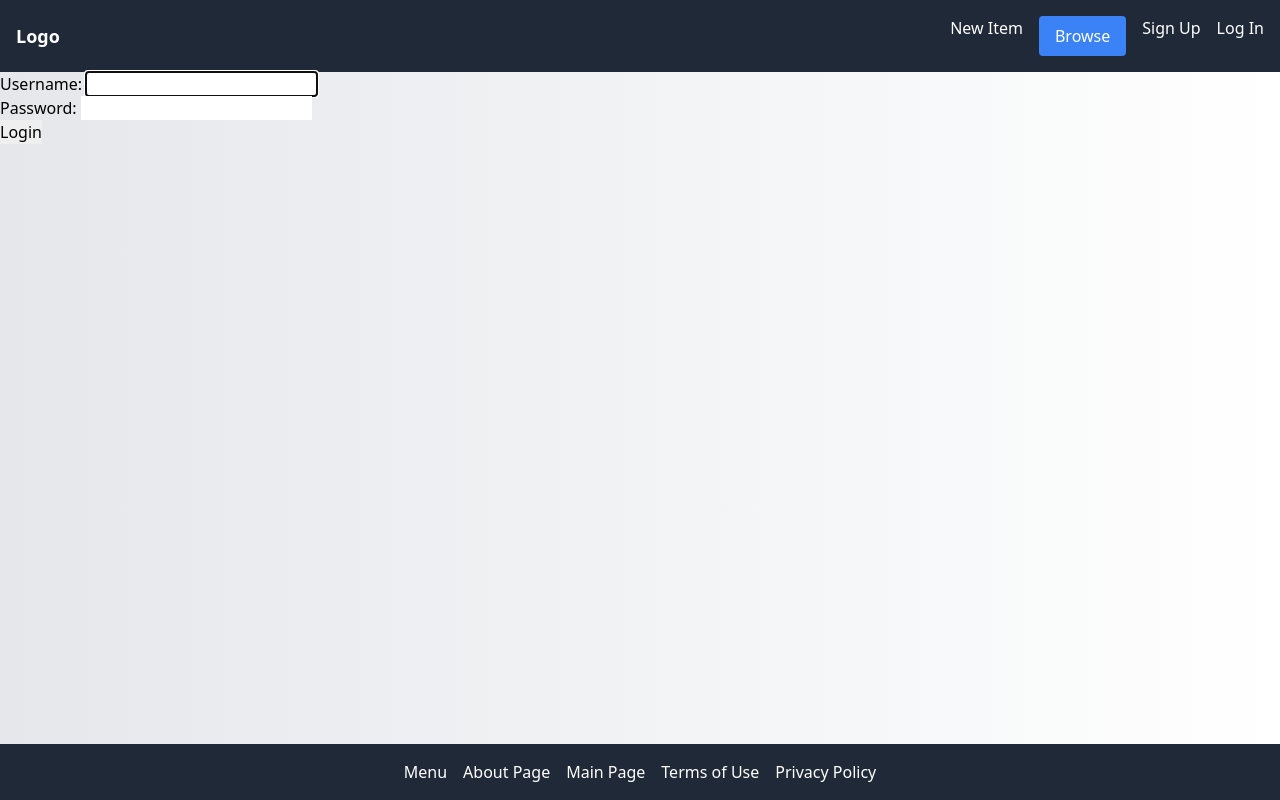
After one commit to sashaTen/e-commerce-full-stack-app-, a Django app: page /login/ in a window 1280 px wide. The commit adds this page. Run offline with Django 4.2, Linux system fonts and the light colour scheme.

Commit message:
added  the   log  in    function     now users   who   are alreday   registred   can  log  in   and   then    their    name  is    displayed    instead   of   logo  .  after the   logi  the  are   redirected to  the   home   page

```diff
--- a/store/core/forms.py
+++ b/store/core/forms.py
@@ -1,8 +1,14 @@
 from   django    import   forms
-from   django.contrib.auth.forms  import   UserCreationForm
+from   django.contrib.auth.forms  import   UserCreationForm ,   AuthenticationForm
 from   django.contrib.auth.models   import  User
 
 class  SignuForm(UserCreationForm):
     class  Meta :
         model =  User
         fields =   ('username'    ,   'email' ,  'password1' ,  'password2')
+
+
+class LoginForm(AuthenticationForm):
+    class Meta:
+        model = User
+        fields = ['username', 'password']
--- a/store/core/templates/base.html
+++ b/store/core/templates/base.html
@@ -16,7 +16,11 @@
     <nav class="bg-gray-800 p-4 text-white">
         <div class="container mx-auto flex flex-col md:flex-row justify-between items-center">
             <!-- Logo or Brand -->
+            {% if user.is_authenticated %}
+            <span class="text-lg font-semibold mb-4 md:mb-0">{{ user.username }}</span>
+            {% else %}
             <a href="#" class="text-lg font-semibold mb-4 md:mb-0">Logo</a>
+            {% endif %}
 
             <!-- Navigation Links -->
             <div class="flex flex-col md:flex-row space-y-4 md:space-y-0 md:space-x-4">
--- /dev/null
+++ b/store/core/templates/login.html
@@ -0,0 +1,10 @@
+{% extends "base.html" %}
+{% block   title %}login   page {% endblock %}
+{% block  content%}
+<form method="post" action="{% url 'login' %}">
+    {% csrf_token %}
+    {{ form.as_p }}
+    <input type="submit" value="Login">
+</form>
+
+{%  endblock %}
--- a/store/core/urls.py
+++ b/store/core/urls.py
@@ -1,10 +1,11 @@
 from django.urls import path
-from .views import   index ,    contact ,  signup
+from .views import   index ,    contact ,  signup   ,  login_view
 
 urlpatterns = [
 
     path('',index, name='index'),
     path('contact/'  ,  contact, name=  'contact'),
     path('signup/' ,    signup ,    name='signup'),
+    path('login/' ,  login_view ,   name='login'),
 
 ]
--- a/store/core/views.py
+++ b/store/core/views.py
@@ -1,5 +1,6 @@
 from django.shortcuts import render,  redirect
-from   .forms   import   SignuForm
+from   .forms   import   SignuForm ,    LoginForm
+from django.contrib.auth import authenticate, login
 
 # Create your views here.
 def index(request):
@@ -20,3 +21,26 @@ def   signup(request):
   else :
    form =    SignuForm()
   return  render(request  ,   "signup.html"   ,   {"form":form})
+
+
+
+def login_view(request):
+    if request.method == 'POST':
+        form = LoginForm(request, request.POST)
+        if form.is_valid():
+            username = form.cleaned_data['username']
+            password = form.cleaned_data['password']
+
+            user = authenticate(request, username=username, password=password)
+
+            if user is not None:
+                login(request, user)
+                return redirect('index')  # Redirect to the home page or any other desired page
+            else:
+                # Handle invalid login credentials
+                # You may want to display an error message or redirect back to the login page
+                pass
+    else:
+        form = LoginForm()
+
+    return render(request, 'login.html', {'form': form})
--- a/store/store/settings.py
+++ b/store/store/settings.py
@@ -128,3 +128,7 @@ DEFAULT_AUTO_FIELD = 'django.db.models.BigAutoField'
 
 MEDIA_URL = '/media/'
 MEDIA_ROOT = os.path.join(BASE_DIR, 'media')
+
+LOGIN_URL =  'login'
+LOGIN_REDIRECT_URL = '/'
+LOGOUT_REDIRECT_URL =  '/'
```
Also changed, not shown: notes.txt (+12 -0 lines), store/db.sqlite3.
